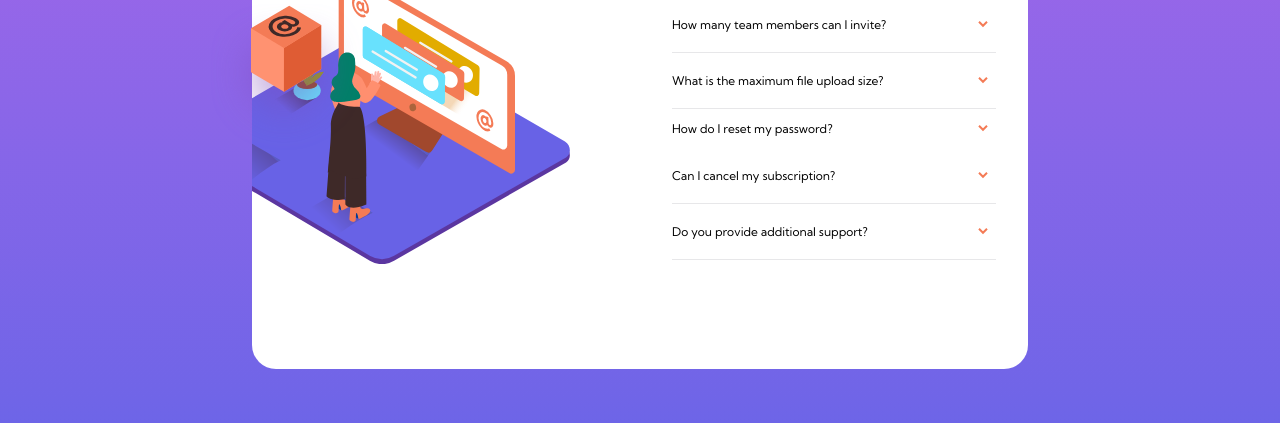
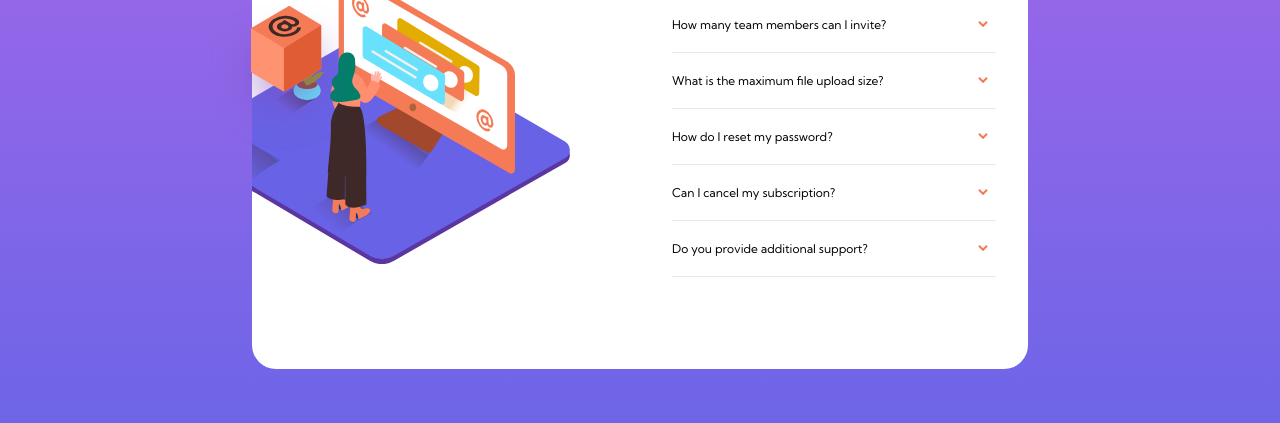
Before and after one commit to ChaitanyaCodes/faq-accordion-card, a plain HTML site: page index.html in a window 1280 px wide. Shown: the part 281-704 px from the top of the page. Drawn offline with Linux system fonts and the light colour scheme.

Commit message:
fix: missing-li-class

```diff
--- a/index.html
+++ b/index.html
@@ -58,7 +58,7 @@
               </p>
             </li>
 
-            <li>
+            <li class="faq-list-item">
               <div class="faq-quest-box">
                 <p class="faq-question">How do I reset my password?</p>
                 <img
```
